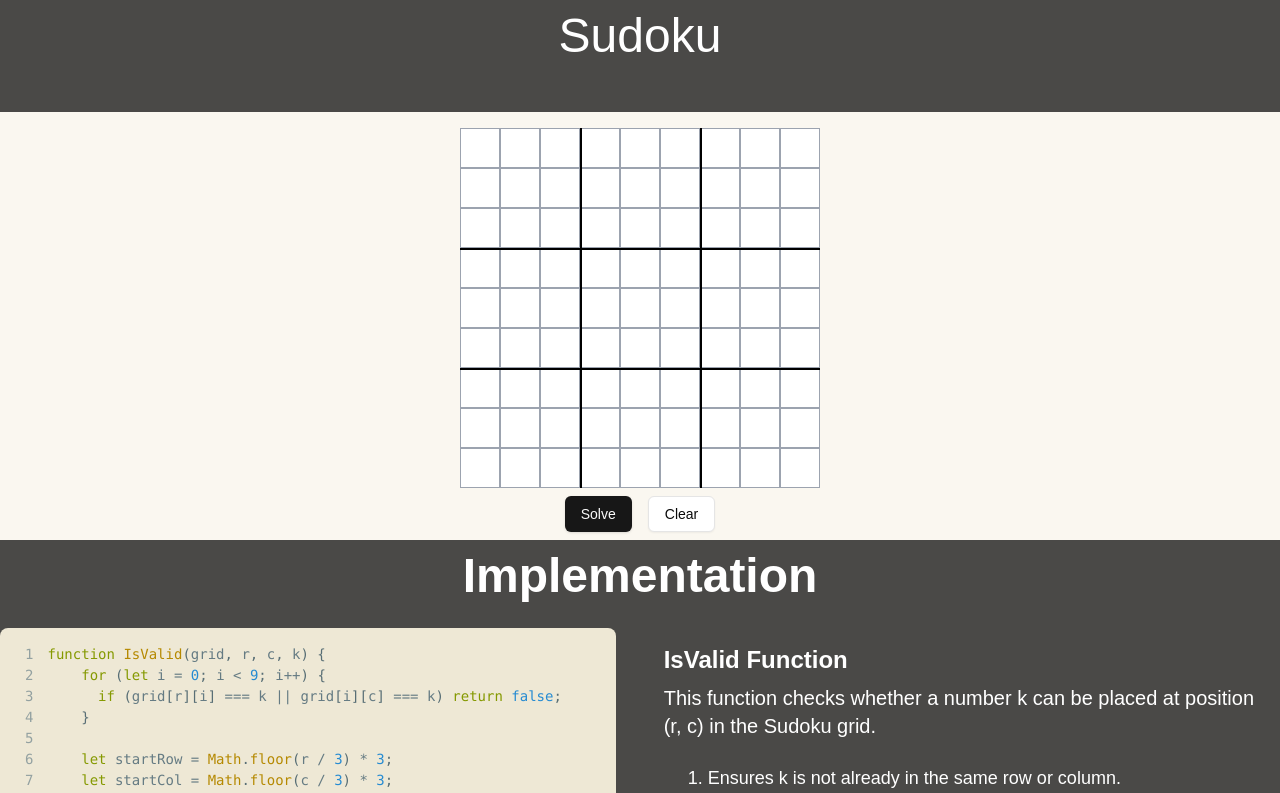
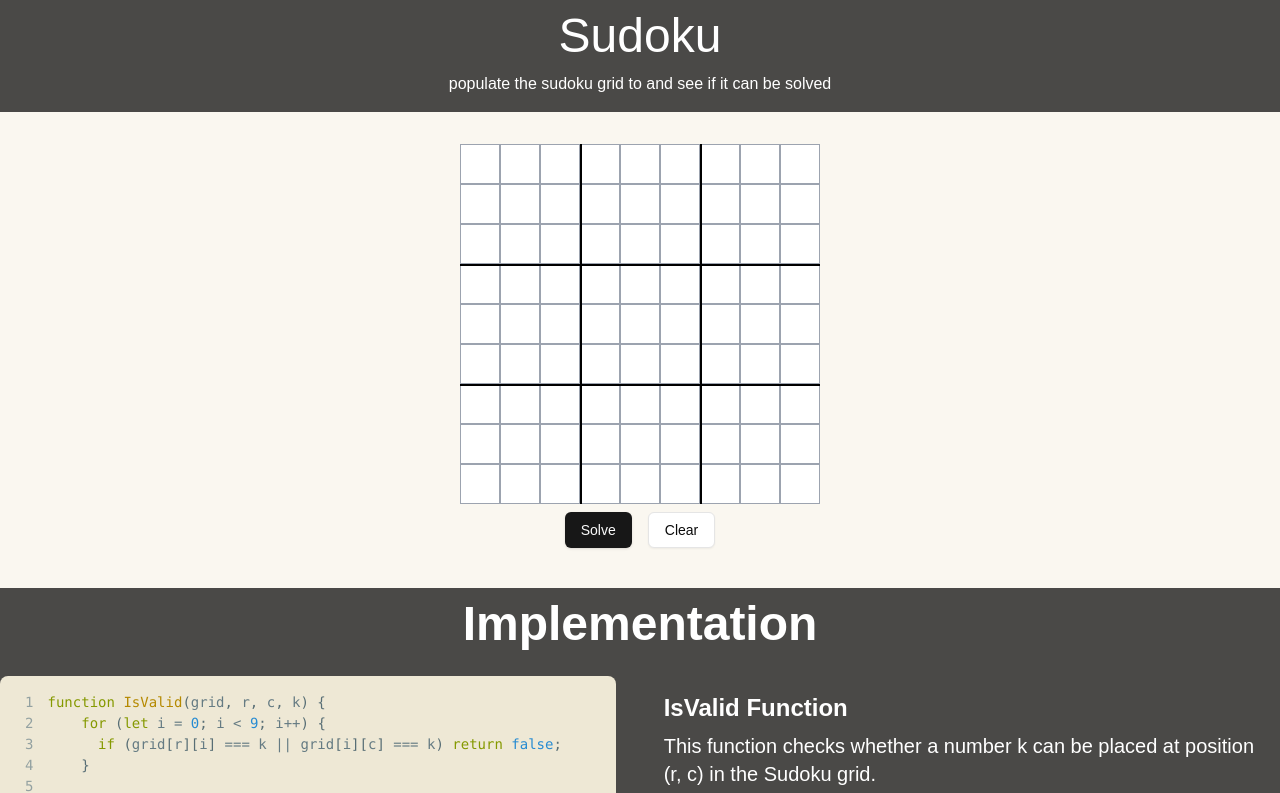
Before and after one commit to jspEclipse/sudoku-solver, a Next.js app in the folder sudoku-solver/: page / in a window 1280 px wide. Shown: the top 793 px of the page. Built offline with nearby package versions, Linux system fonts and the light colour scheme.

Commit message:
final touches

```diff
--- a/sudoku-solver/app/components/TopHeader.jsx
+++ b/sudoku-solver/app/components/TopHeader.jsx
@@ -1,7 +1,12 @@
 const TopHeader = () => {
     return (
-        <div className="min-h-28 bg-[#4A4947] text-white text-center text-[3rem]">
-            Sudoku
+        <div className="flex flex-col text-white min-h-28 ">
+            <div className="bg-[#4A4947] text-center text-[3rem]">
+                Sudoku
+            </div>
+            <div className="text-center">
+                populate the sudoku grid to and see if it can be solved
+            </div>
         </div>
     );
 }
--- a/sudoku-solver/app/page.jsx
+++ b/sudoku-solver/app/page.jsx
@@ -8,7 +8,7 @@ export default function Home() {
       <div>
         <TopHeader/>
       </div>
-      <div className="flex justify-center bg-[#FAF7F0] pt-4">
+      <div className="flex justify-center bg-[#FAF7F0] pt-8 pb-8">
         <SudokuGrid/>
       </div>
       <div>
```
